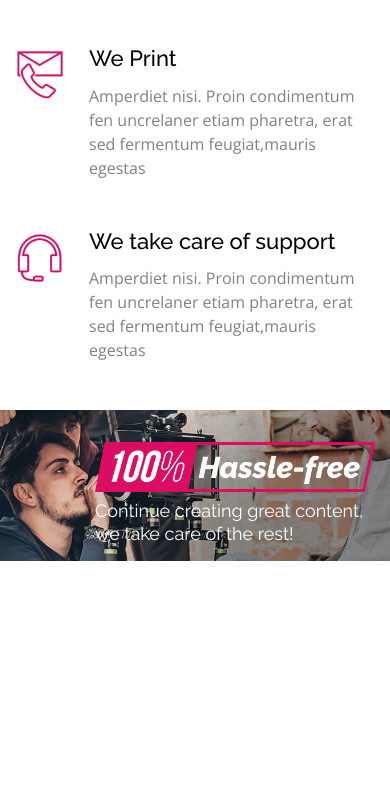
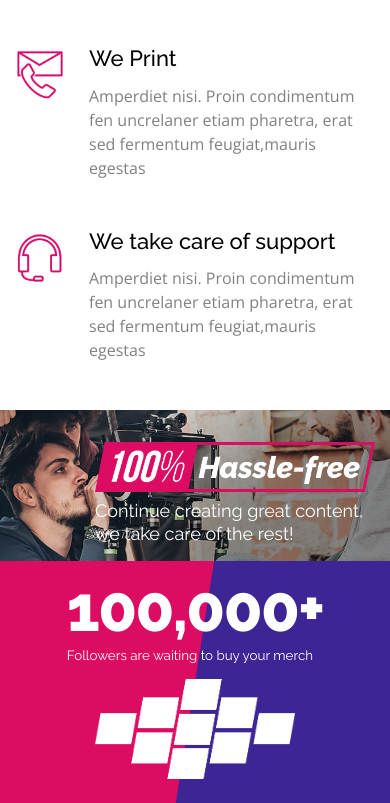
Before and after one commit to fysalyaqoob/Gmm, a plain HTML site: page index.html in a window 390 px wide. Shown: the part 1390-2193 px from the top of the page. Before the commit the page ends 1951 px from the top, so only its background shows below. Drawn offline with nearby package versions, Linux system fonts and the light colour scheme.

Commit message:
Home cta banner 2 added

```diff
--- a/assets/css/main.css
+++ b/assets/css/main.css
@@ -191,6 +191,56 @@ h6 {
     max-width: 280px;
 }
 
+.home-cta-2 {
+    background: #dd0c63;
+    padding: 3.125rem 0 2rem 0;;
+    color: #fff;
+    position: relative;
+    overflow: hidden;
+}
+
+.home-cta-2:before {
+    content: '';
+    position: absolute;
+    top: 0;
+    left: 72%;
+    width: 50%;
+    height: 100%;
+    background: #3d2595;
+    display: block;
+	-webkit-transform: skew(-9deg);
+	-moz-transform: skew(-9deg);
+	-o-transform: skew(-9deg);
+}
+
+.home-cta-2-inner {
+    position: relative;
+    z-index: 3;
+}
+
+.home-cta-2 .followtext {
+    font-family: "Raleway", sans-serif;
+    font-size: 1.75rem;
+    line-height: 1;
+    font-weight: 400;
+    margin-right: 100px;
+    text-align: left;
+}
+
+.home-cta-2 .followtext > span {
+    font-size: 135px;
+    font-weight: 800;
+    display: block;
+    margin-bottom: 0.5rem;
+    letter-spacing: -7px;
+}
+
+.home-cta-2 .followtext,
+.home-cta-2 .followpic {
+    vertical-align: middle;
+    display: inline-block;
+}
+
 @media (min-width: 992px) {
     .hero-title {
         font-size: 3.75rem;
@@ -301,6 +351,24 @@ h6 {
     .site-header .navbar-nav {
         padding-top: .5rem;
     }
+
+    .home-cta-2 .followtext {
+        font-size: 1.25rem;
+        margin-right: 50px;
+    }
+
+    .home-cta-2 .followtext > span {
+        font-size: 90px;
+        letter-spacing: -2px;
+    }
+
+    .home-cta-2 .followpic {
+        max-width: 375px;
+    }
+
+    .home-cta-2:before {
+        left: 70%;
+    }
 }
 
 @media (max-width: 991.98px) {
@@ -308,10 +376,46 @@ h6 {
         min-height: 1px;
         padding: 3rem 0;
     }
+
+    .home-cta-2 .followtext {
+        font-size: 1rem;
+        margin-right: 20px;
+    }
+
+    .home-cta-2 .followtext > span {
+        font-size: 72px;
+    }
+
+    .home-cta-2 .followpic {
+        max-width: 275px;
+    }
+
+    .home-cta-2:before {
+        left: 67%;
+    }
 }
 
 @media (max-width: 767.98px) {
+    .home-cta-2  {
+        padding: 1.5rem 0 1rem;
+    }
 
+    .home-cta-2 .followtext {
+        font-size: 0.837rem;
+        margin-right: 10px;
+    }
+
+    .home-cta-2 .followtext > span {
+        font-size: 60px;
+    }
+
+    .home-cta-2 .followpic {
+        max-width: 200px;
+    }
+
+    .home-cta-2:before {
+        left: 70%;
+    }
 }
 
 @media (max-width: 575.98px) {
@@ -319,4 +423,27 @@ h6 {
         height: 50px;
         width: auto;
     }
+
+    .home-cta-2 .followtext {
+        font-size: 0.837rem;
+        margin-right: 0;
+        margin-bottom: 1rem;
+    }
+
+    .home-cta-2 .followtext > span {
+        font-size: 64px;
+    }
+
+    .home-cta-2 .followpic {
+        max-width: 200px;
+    }
+
+    .home-cta-2:before {
+        left: 50%;
+        width: 100%
+    }
+
+    .home-cta-2  {
+        padding: 1rem 0 1.5rem;
+    }
 }
--- a/index.html
+++ b/index.html
@@ -145,6 +145,23 @@
                         </div>
                     </div>
                 </div><!-- #END Home CTA 1 -->
+                <div class="home-cta-2">
+                    <div class="home-cta-2-inner">
+                        <div class="container">
+                            <div class="row text-center">
+                                <div class="col-lg-12">
+                                    <div class="followtext">
+                                        <span>100,000+</span>
+                                        Followers are waiting to buy your merch
+                                    </div>
+                                    <div class="followpic">
+                                        <img src="assets/img/dots-shape-image.png" alt="">
+                                    </div>
+                                </div>
+                            </div>
+                        </div>
+                    </div>
+                </div>
             </main>
         </div>
     </div>
```
